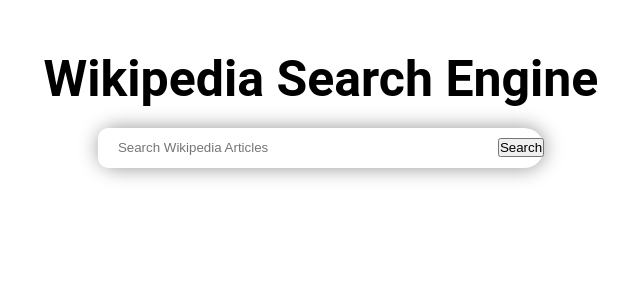
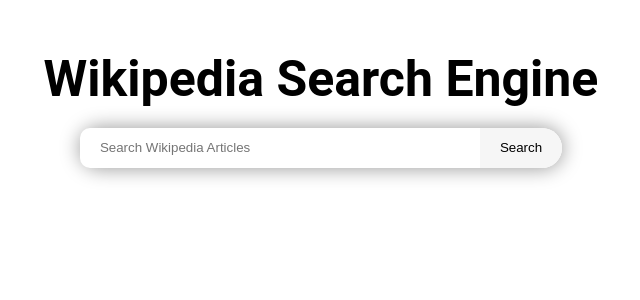
Before and after one commit to mishs/react_app-wikisearch-project, a React (Create React App) app: page / in a window 1280 px wide. Shown: the top 300 px of the page, without its empty margins (319-959 px from the left). Built offline with nearby package versions, Linux system fonts and the light colour scheme.

Commit message:
Input button styling

```diff
--- a/src/App.css
+++ b/src/App.css
@@ -34,3 +34,14 @@
 .App input:focus {
   outline: none;
 }
+.App button {
+  line-height: 40px;
+  border: none;
+  background-color: #f6f6f6;
+  padding: 0 20px;
+  border-radius: 0 20px 20px 0;
+  cursor: pointer;
+}
+.App button:focus {
+  outline: none;
+}
```
